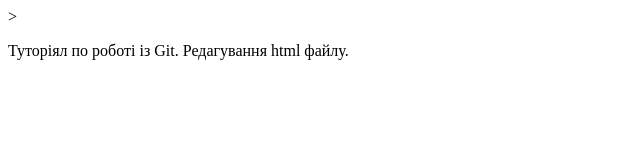
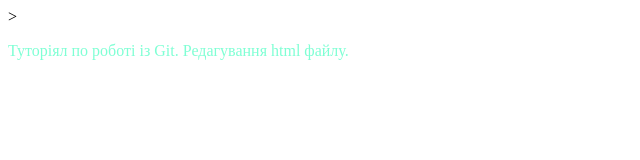
Before and after one commit to Kristi-T/hello-world, a plain HTML site: page index.html in a window 1280 px wide. Shown: the whole page, without its empty margins (0-640 px from the left). Drawn offline with Linux system fonts and the light colour scheme.

Commit message:
Add styles

```diff
--- a/index.html
+++ b/index.html
@@ -2,6 +2,7 @@
 <html>
     <head>
         <title>Заголовок сторінки</title>>
+        <link type="text/css" rel="stylesheet" href="style.css"/>
     </head>
     <body>
         <p> Туторіял по роботі із Git. Редагування html файлу.</p>
--- /dev/null
+++ b/style.css
@@ -0,0 +1,3 @@
+p {
+    color:aquamarine;
+}
```
